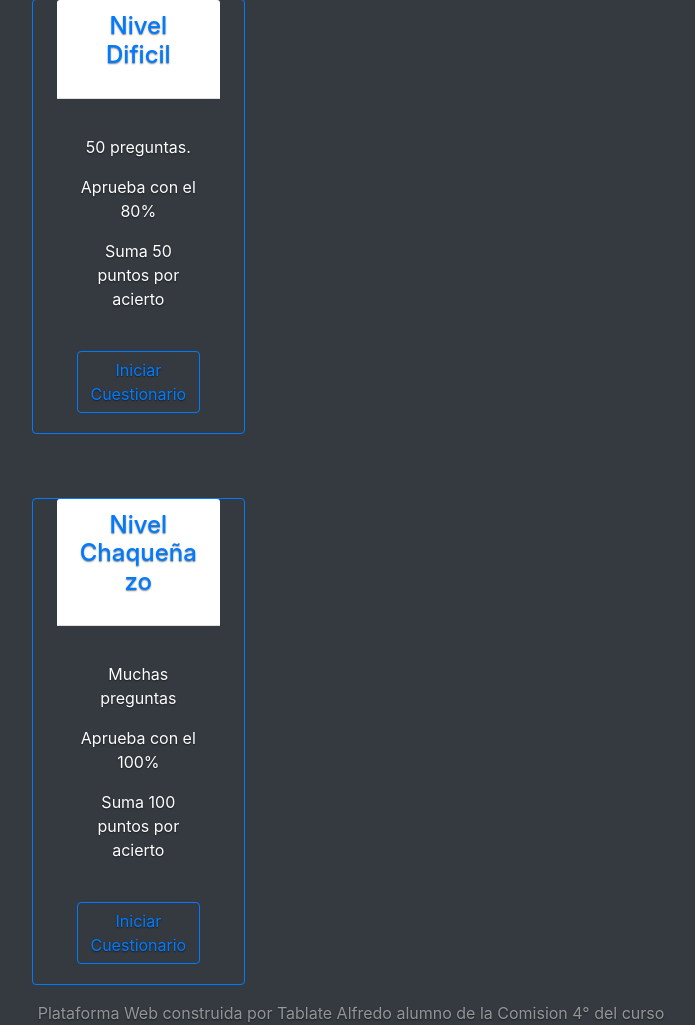
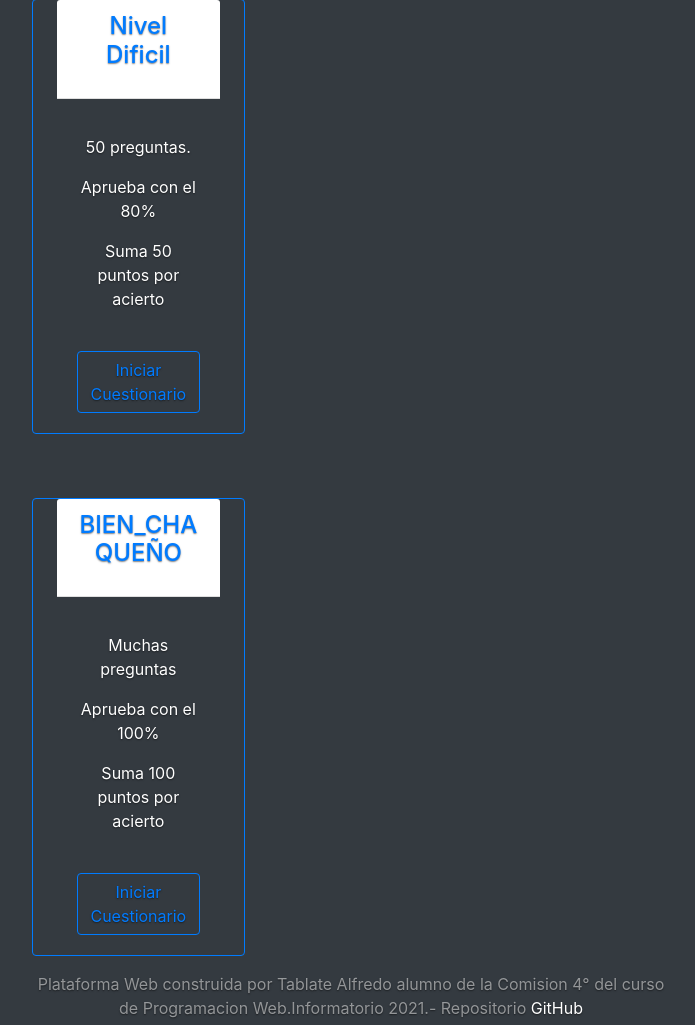
Before and after one commit to alfeinfo/tablateinfo, a Django app: page / in a window 1280 px wide. Shown: the part 1301-2326 px from the top of the page, without its empty margins (289-984 px from the left). Run offline with Django 3.2, Linux system fonts and the light colour scheme; the visitor is signed in with stand-in values (Sample User, id 1); data comes from the database, SQL or seed files in the repository; some libraries are stand-ins or nearby versions.

Commit message:
modifique

```diff
--- a/src_projectFinal/Proyecto_Final/settings/base.py
+++ b/src_projectFinal/Proyecto_Final/settings/base.py
@@ -87,9 +87,6 @@ TEMPLATES = [
 WSGI_APPLICATION = 'Proyecto_Final.wsgi.application'
 
 
-# Database
-# https://docs.djangoproject.com/en/3.2/ref/settings/#databases
-
 
 
 
--- a/src_projectFinal/apps/cuestionario/views.py
+++ b/src_projectFinal/apps/cuestionario/views.py
@@ -25,7 +25,7 @@ def home(request,nivel):
         preguntas=preguntas[:25]
     elif (nivel== 3 and len(preguntas)> 50):
         preguntas=preguntas[:50]
-    #print("PREGUNTAS INICIO",preguntas)
+    print("PREGUNTAS INICIO",preguntas)
     print("------------------------------------")
 
  # Logica del juego
@@ -34,7 +34,7 @@ def home(request,nivel):
         print('Nivel',nivel)
         aprueba=False
 
-        #print("PREGUNTAS POST",preguntas)
+        print("PREGUNTAS POST",preguntas)
         print("------------------------------------")
         ELIGIO=[]
 
@@ -45,7 +45,7 @@ def home(request,nivel):
         for p in preguntas:
             total+=1
             #pruebas----------------------------------
-            #print("que tiene preguntas", preguntas)
+            print("que tiene preguntas", preguntas)
             #fin  de pruebas-----------------------------
 
             if (p.correct) ==  request.POST.get(p.pregunta):
--- a/src_projectFinal/templates/inicio.html
+++ b/src_projectFinal/templates/inicio.html
@@ -33,7 +33,7 @@
                <p>Aprueba con el 60%</p>
                <p>Suma 25 puntos por acierto</p>
                <br>
-               {%if user.is_staff or user.nivel == "Medio" or user.nivel == "Dificil" or user.nivel == "Chaqueñazo"%}
+               {%if user.is_staff or user.nivel == "Medio" or user.nivel == "Dificil" or user.nivel == "BIEN_CHAQUEÑO"%}
                <a href="{% url 'home' 2 %}" class="btn btn-outline-primary">Iniciar Cuestionario</a>
                {%else%}
                <button type="button" class="btn btn-outline-primary" disabled>Iniciar Cuestionario</button>
@@ -51,7 +51,7 @@
                <p>Aprueba con el 80%</p>
                <p>Suma 50 puntos por acierto</p>
                <br>
-               {%if user.is_staff or user.nivel == "Dificil" or user.nivel == "Chaqueñazo"%}
+               {%if user.is_staff or user.nivel == "Dificil" or user.nivel == "BIEN_CHAQUEÑO"%}
                <a href="{% url 'home' 3 %}" class="btn btn-outline-primary">Iniciar Cuestionario</a>
                {%else%}
                <button type="button" class="btn btn-outline-primary" disabled>Iniciar Cuestionario</button>
@@ -60,7 +60,7 @@
          </div>
          <div class="card text-white bg-dark mb-3 card border-primary mb-3" style="width: 20rem; margin-right:20px;">
             <h4 class="card-header" style="background-color:white;">
-               <p class="text-primary" >Nivel Chaqueñazo</p>
+               <p class="text-primary" >BIEN_CHAQUEÑO</p>
             </h4>
             <div class="card-body">
                <p class="card-text" >
@@ -69,7 +69,7 @@
                <p>Aprueba con el 100%</p>
                <p>Suma 100 puntos por acierto</p>
                <br>
-               {%if user.is_staff or user.nivel == "Chaqueñazo"%}
+               {%if user.is_staff or user.nivel == "BIEN_CHAQUEÑO"%}
                <a href="{% url 'home' 4 %}" class="btn btn-outline-primary">Iniciar Cuestionario</a>
                {%else%}
                <button type="button" class="btn btn-outline-primary" disabled>Iniciar Cuestionario</button>
```
